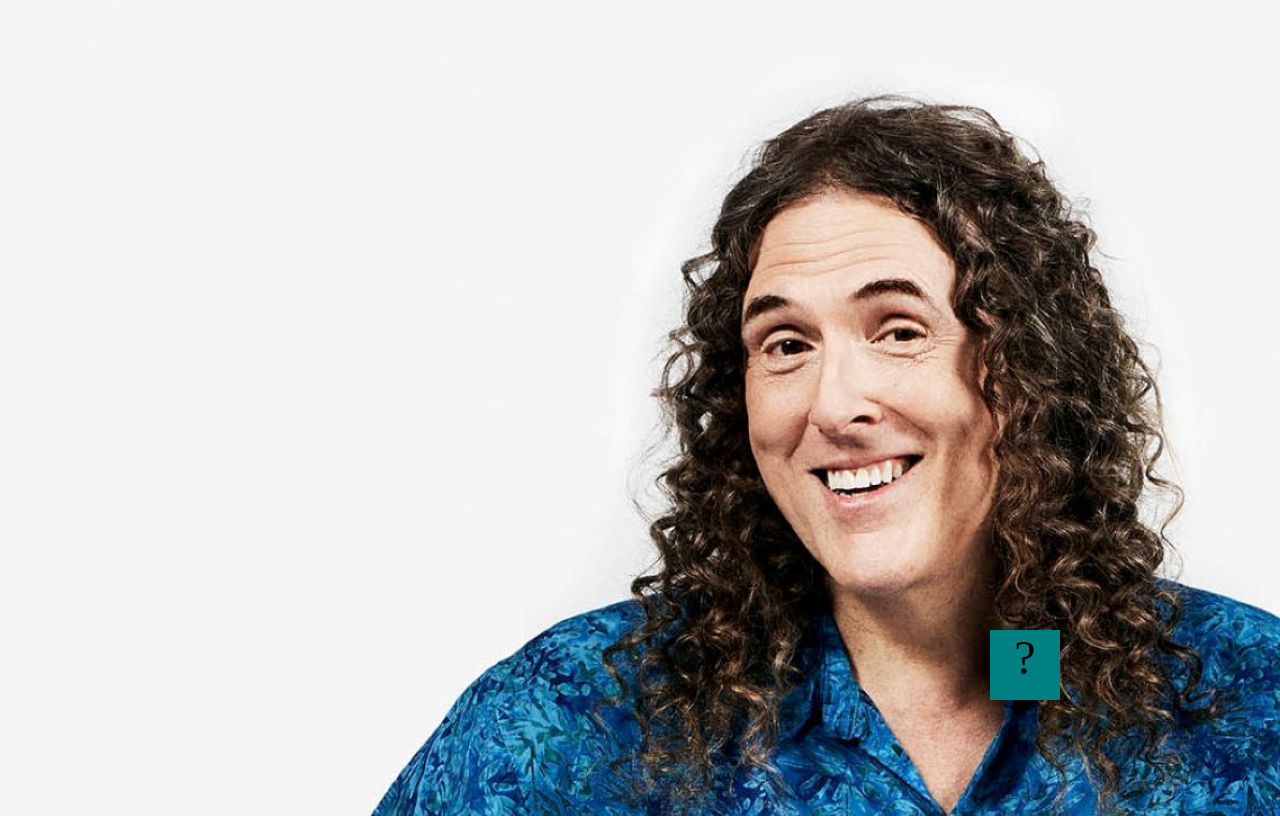
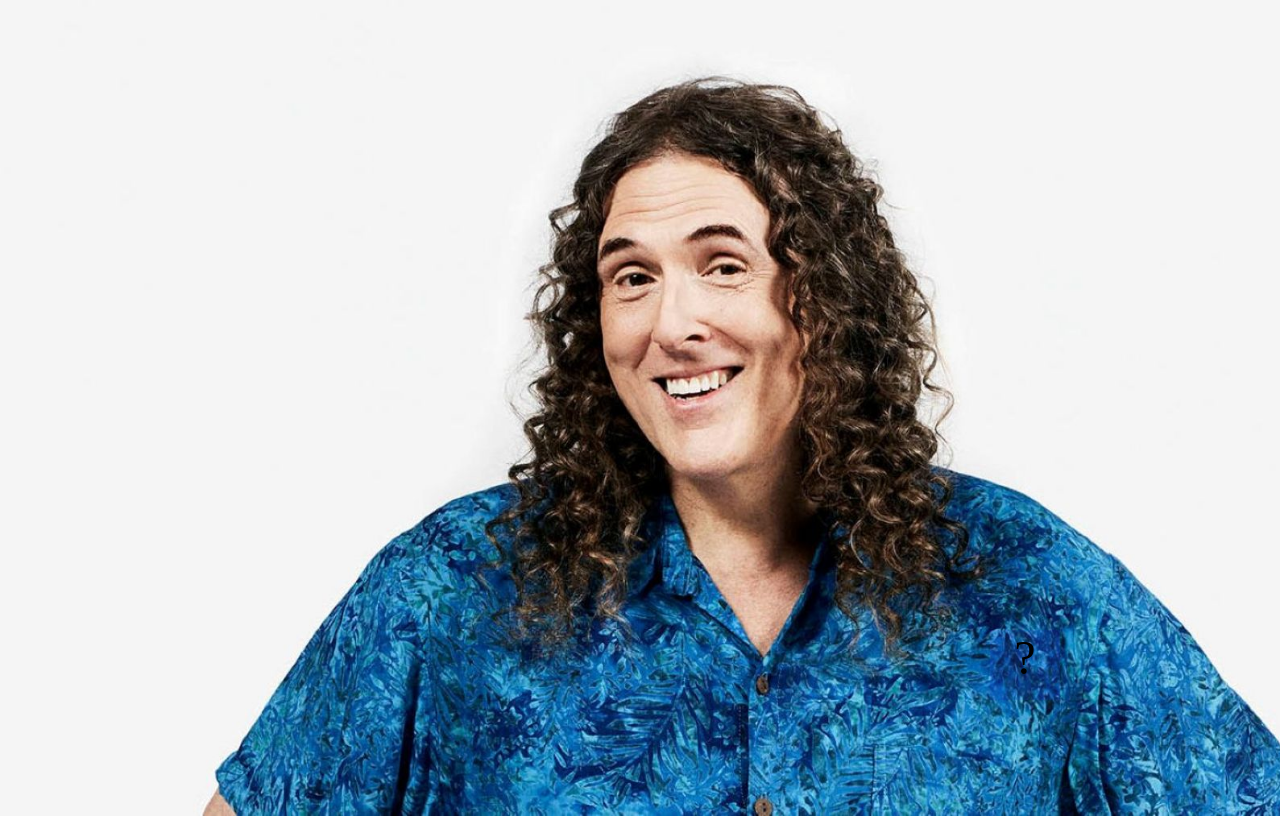
Before and after one commit to benjaminrodriguez9312/benjaminrodriguez9312.github.io, a plain HTML site: page fsd-projects/bouncing-box/index.html in a window 1280 px wide. Drawn offline with Linux system fonts and the light colour scheme.

Commit message:
Finished Website

```diff
--- a/fsd-projects/bouncing-box/index.html
+++ b/fsd-projects/bouncing-box/index.html
@@ -8,19 +8,23 @@
 
       body {
        background-image: url("weird.background.image/Alfred.jpg");
-        background-color: #cccccc;
+       background-color: #c3a3a3;
+       -webkit-background-size: cover;
+       -moz-background-size: cover;
+       -o-background-size: cover;
+        background-size: cover;
       }
 
       .box {
         width: 70px;
         height: 70px;
-        background-color: teal;
+        background-color: #2615ec1b;
         font-size: 300%;
         text-align: center;
         user-select: none;
         display: block;
         position: absolute;
-        top: 100px;
+        top:100px;
         /* Change me! */
         left: 0px;
       }
```
Also changed, not shown: fsd-projects/bouncing-box/venom.jpg (deleted).
